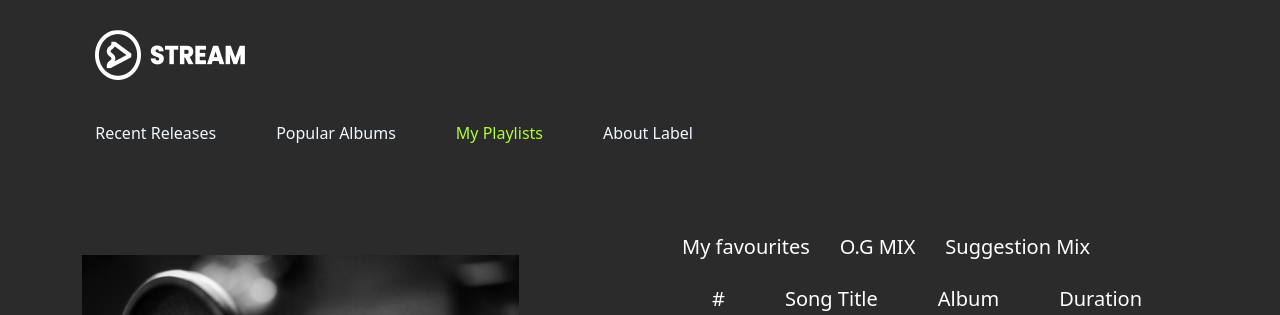
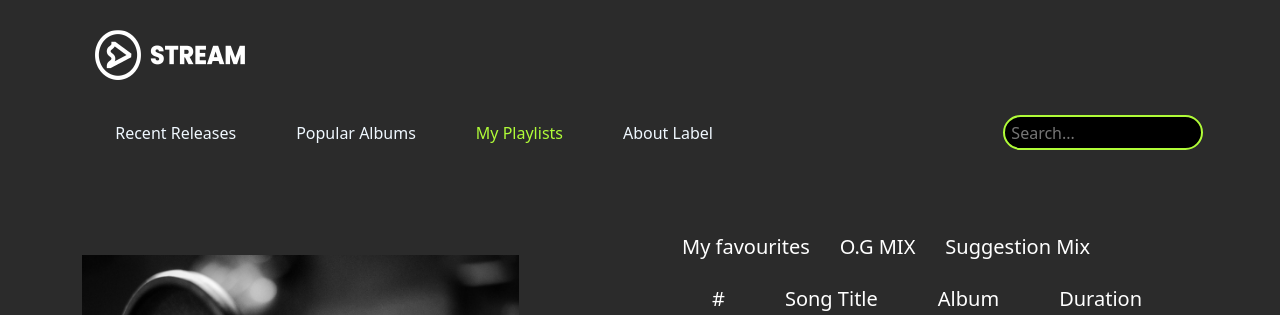
Before and after one commit to Carissa03-boop/Finalproject-repo, a plain HTML site: page playlist.html in a window 1280 px wide. Shown: the top 315 px of the page. Drawn offline with nearby package versions, Linux system fonts and the light colour scheme.

Commit message:
changes to info

```diff
--- a/css/about.css
+++ b/css/about.css
@@ -37,12 +37,12 @@ footer{
 }
 
 .nav-con{
-    width: 700px;
+    width: 900px;
     height: 50px;
     float: right;
     margin-top: 25px;
     padding-top: 15px;
-    margin-right: 460px;
+    margin-right: 250px;
 }
 
 .nav-con ul{
@@ -60,6 +60,11 @@ footer{
     padding-top: 1px;
     padding-bottom: 10px;
     color: white;
+}
+
+.nav-con input{
+   float: right !important;
+   margin-right: -250px;
 }
 
 .nav-con li:hover{
@@ -165,3 +170,13 @@ footer h5{
 footer img{
     float: right;
 }
+
+.search{
+    background-color: black;
+    width: 200px;
+    height: 35px;
+    border: 2px solid #B0FC38 ;
+    border-radius: 40px;
+    color: #f7f7f7;
+    margin-top: -5px;
+}
--- a/css/main.css
+++ b/css/main.css
@@ -79,10 +79,10 @@ header h1,h4{
 .nav-con{
     width: 800px;
     height: 50px;
-    float: right;
+    float: left;
     margin-top: 25px;
     padding-top: 15px;
-    margin-right: 530px;
+
 }
 
 .nav-con ul{
@@ -413,3 +413,22 @@ footer h5{
     width: 300px;
     float: left;
 }
+
+.input-el{
+    background-color: black;
+    width: 100%;
+    height: 34px;
+    margin-top: 10px;
+    margin-bottom: 20px;
+    padding-left: 15px;
+    border: 2px solid #B0FC38;
+    border-radius: 40px;
+    color: white;
+}
+
+.search{
+    margin-left: 100px;
+    padding-top: 25px;
+    padding-right: 100px;
+    float: right;
+}
--- a/css/playlist.css
+++ b/css/playlist.css
@@ -27,17 +27,22 @@ nav{
 }
 
 .nav-con{
-    width: 700px;
+    width: 900px;
     height: 50px;
     float: right;
     margin-top: 5px;
     padding-top: 35px;
-    margin-right: 470px;
+    margin-right: 250px;
 }
 
 .nav-con ul{
     list-style: none;
 }
+
+.nav-con input{
+    float: right !important;
+    margin-right: -250px;
+ }
 
 .nav-con li{
     float: left;
@@ -75,8 +80,12 @@ nav{
     background-size: cover;
     text-align: center;
     margin-top: 120px;
-    padding-top: 180px;
+    padding-top: 150px;
     color: azure;
+}
+
+.col-boxe img{
+    margin-top: 30px;
 }
 
 .player{
@@ -219,3 +228,13 @@ nav{
     margin-top: -95px;
 
 }
+
+.search{
+    background-color: black;
+    width: 200px;
+    height: 35px;
+    border: 2px solid #B0FC38 ;
+    border-radius: 40px;
+    color: #f7f7f7;
+    margin-top: -5px;
+}
--- a/playlist.html
+++ b/playlist.html
@@ -22,6 +22,7 @@
                 <li>Popular Albums</li>
                 <a href="playlist.html"><li class="active">My Playlists</li></a>
                 <a href="about.html"><li>About Label</li></a>
+                <i><input class="search" type="text" placeholder=" Search..."></i>
             </ul>
         </div>
     </nav>
@@ -32,7 +33,7 @@
                 <div class="col-boxe">
                     <h1>FAVOURITES</h1>
                     <h1>MIX</h1>
-                    <img src="ROOT/assets/">
+                    <img src="ROOT/assets/Asset 1.png">
                 </div>
             </diV>
             <diV class="col-6">
```
Also changed, not shown: about.html (+2 -1 lines), index.html (+20 -18 lines), ROOT/MORE CIRCLE.png (added), ROOT/assets/1x/Asset 1.png (added).
